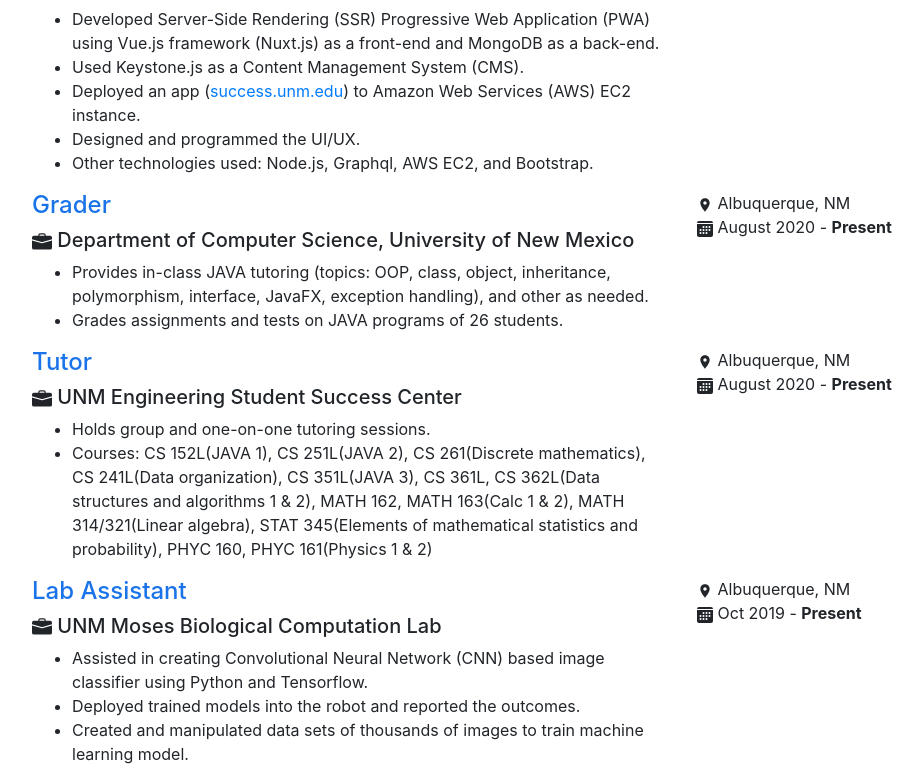
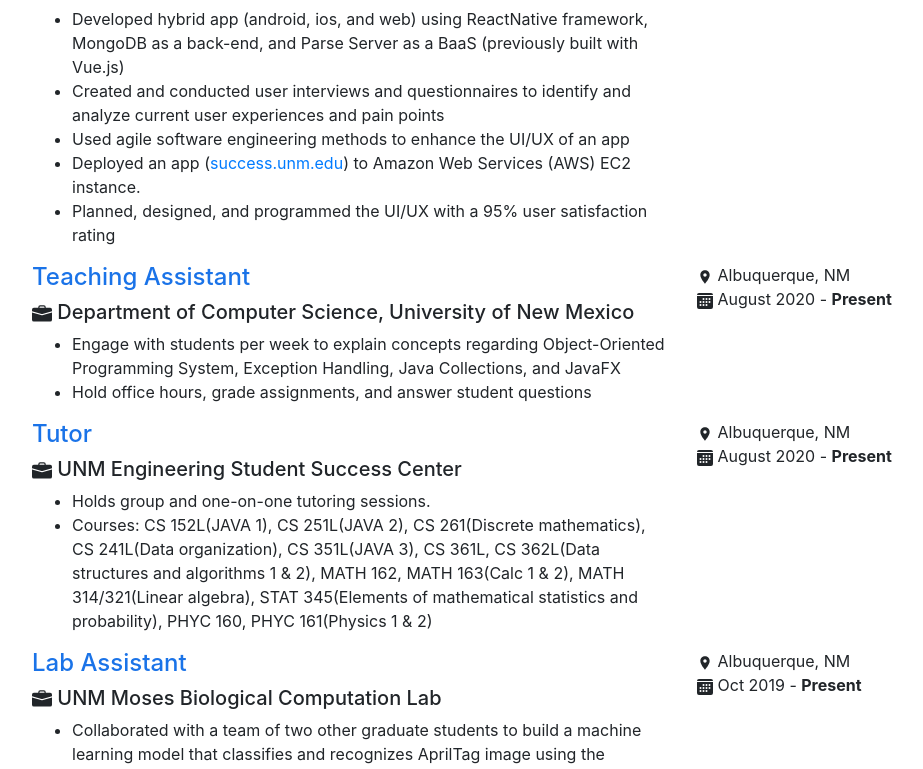
Before and after one commit to birajsilwal/ReactWebsite, a React (Create React App) app: page / in a window 1280 px wide. Shown: the part 1191-1960 px from the top of the page, without its empty margins (148-1071 px from the left). Built offline with nearby package versions, Linux system fonts and the light colour scheme.

Commit message:
udpated experience

```diff
--- a/src/components/Experience.jsx
+++ b/src/components/Experience.jsx
@@ -21,11 +21,11 @@
                   <h4 class={ExperienceCss.h4}>App Developer</h4>
                   <h5 class="exp-comp"><BsBriefcaseFill /> UNM Engineering Student Success Center </h5>
                   <ul class="exp-ul">
-                    <li>Developed Server-Side Rendering (SSR) Progressive Web Application (PWA) using Vue.js framework (Nuxt.js) as a front-end and MongoDB as a back-end.</li>
-                    <li>Used Keystone.js as a Content Management System (CMS). </li>
+                    <li>Developed hybrid app (android, ios, and web) using ReactNative framework, MongoDB as a back-end, and Parse Server as a BaaS (previously built with Vue.js)</li>
+                    <li>Created and conducted user interviews and questionnaires to identify and analyze current user experiences and pain points</li>
+                    <li>Used agile software engineering methods to enhance the UI/UX of an app</li>
                     <li>Deployed an app (<a href="https://success.unm.edu" target="_blank" rel="noopener noreferrer">success.unm.edu</a>) to Amazon Web Services (AWS) EC2 instance.</li>
-                    <li>Designed and programmed the UI/UX.</li>
-                    <li>Other technologies used: Node.js, Graphql, AWS EC2, and Bootstrap.</li>
+                    <li>Planned, designed, and programmed the UI/UX with a 95% user satisfaction rating</li>
                   </ul>
                 </div>
                 <div class="col-md-3 col-sm-4 pb-5">
@@ -37,11 +37,11 @@
 
                 {/* Grader */}
                 <div class="col-md-7 col-sm-8">
-                  <h4 class={ExperienceCss.h4}>Grader</h4>
+                  <h4 class={ExperienceCss.h4}>Teaching Assistant</h4>
                   <h5 class="exp-comp"><BsBriefcaseFill /> Department of Computer Science, University of New Mexico </h5>
                   <ul class="exp-ul">
-                    <li>Provides in-class JAVA tutoring (topics: OOP, class, object, inheritance, polymorphism, interface, JavaFX, exception handling), and other as needed.</li>
-                    <li>Grades assignments and tests on JAVA programs of 26 students.</li>
+                    <li>Engage with students per week to explain concepts regarding Object-Oriented Programming System, Exception Handling, Java Collections, and JavaFX</li>
+                    <li>Hold office hours, grade assignments, and answer student questions</li>
                   </ul>
                 </div>
                 <div class="col-md-3 col-sm-4 pb-5">
@@ -76,9 +76,8 @@
                   <h4 class={ExperienceCss.h4}>Lab Assistant</h4>
                   <h5 class="exp-comp"><BsBriefcaseFill /> UNM Moses Biological Computation Lab  </h5>
                   <ul class="exp-ul">
-                    <li>Assisted in creating Convolutional Neural Network (CNN) based image classifier using Python and Tensorflow.</li>
-                    <li>Deployed trained models into the robot and reported the outcomes.</li>
-                    <li>Created and manipulated data sets of thousands of images to train machine learning model.</li>
+                    <li>Collaborated with a team of two other graduate students to build a machine learning model that classifies and recognizes AprilTag image using the Convolutional Neural Network (CNN) algorithm</li>
+                    <li>Trained the system with over 10,000 images resulting in a 80% performance accuracy</li>
                   </ul>
                 </div>
                 <div class="col-md-3 col-sm-4 pb-5">
```
